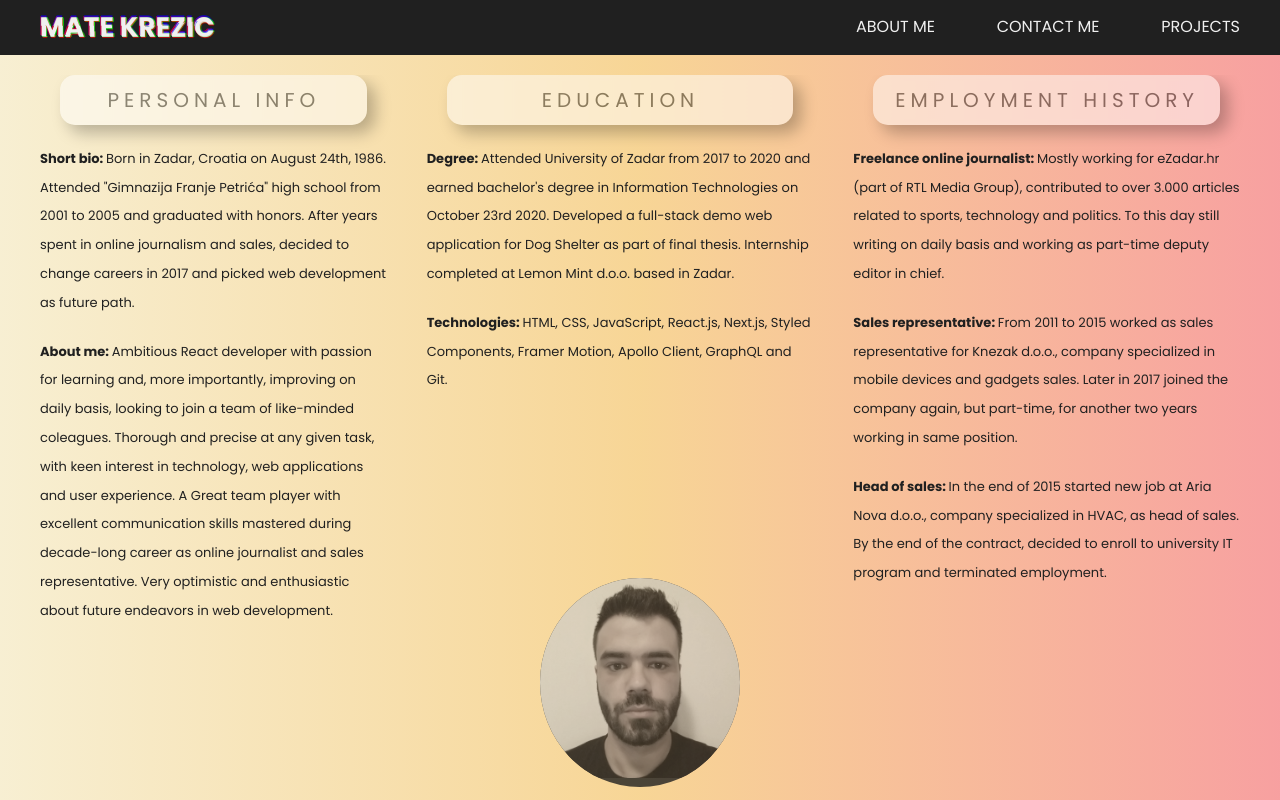
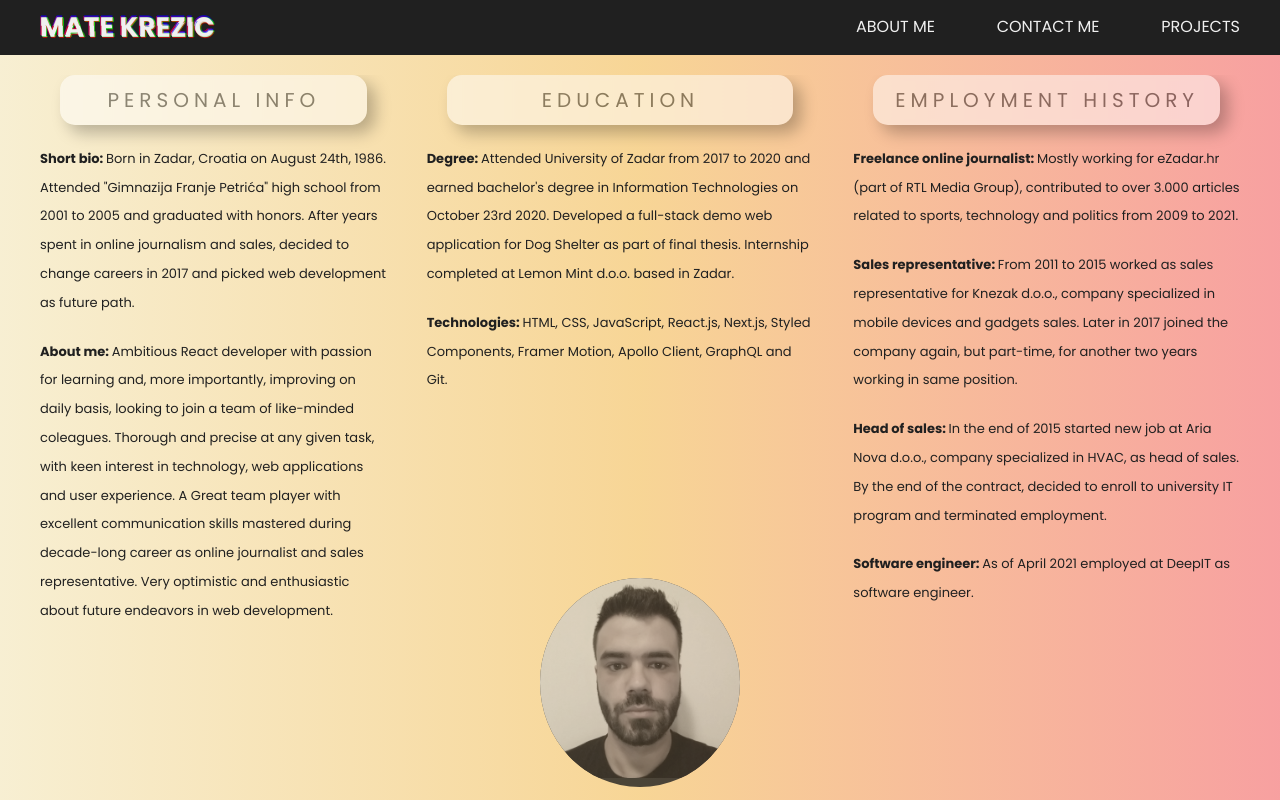
Before and after one commit to unizdmate/portfolio-redesign, a Next.js app: page /about in a window 1280 px wide. Shown: the top 800 px of the page. Built offline with nearby package versions, Linux system fonts and the light colour scheme; no server answers.

Commit message:
Updated bio

```diff
--- a/data/texts.js
+++ b/data/texts.js
@@ -57,8 +57,7 @@ export const AboutMeTextRight = () => {
           eZadar.hr
         </a>{" "}
         (part of RTL Media Group), contributed to over 3.000 articles related to
-        sports, technology and politics. To this day still writing on daily
-        basis and working as part-time deputy editor in chief.
+        sports, technology and politics from 2009 to 2021.
       </p>
       <p>
         <b>Sales representative: </b> From 2011 to 2015 worked as sales
@@ -72,6 +71,10 @@ export const AboutMeTextRight = () => {
         contract, decided to enroll to university IT program and terminated
         employment.
       </p>
+      <p>
+        <b>Software engineer: </b> As of April 2021 employed at DeepIT as
+        software engineer.
+      </p>
     </>
   );
 };
```
